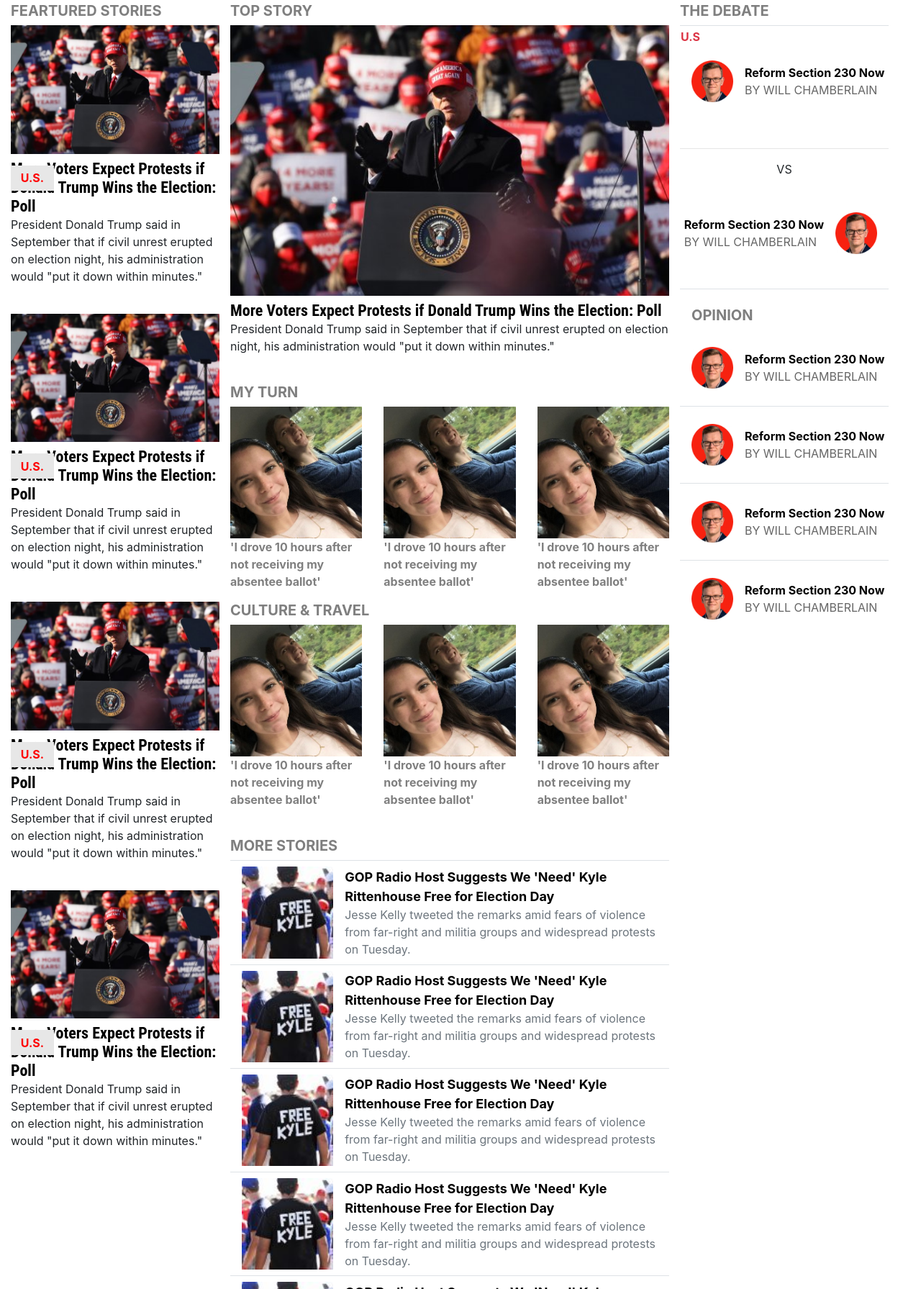
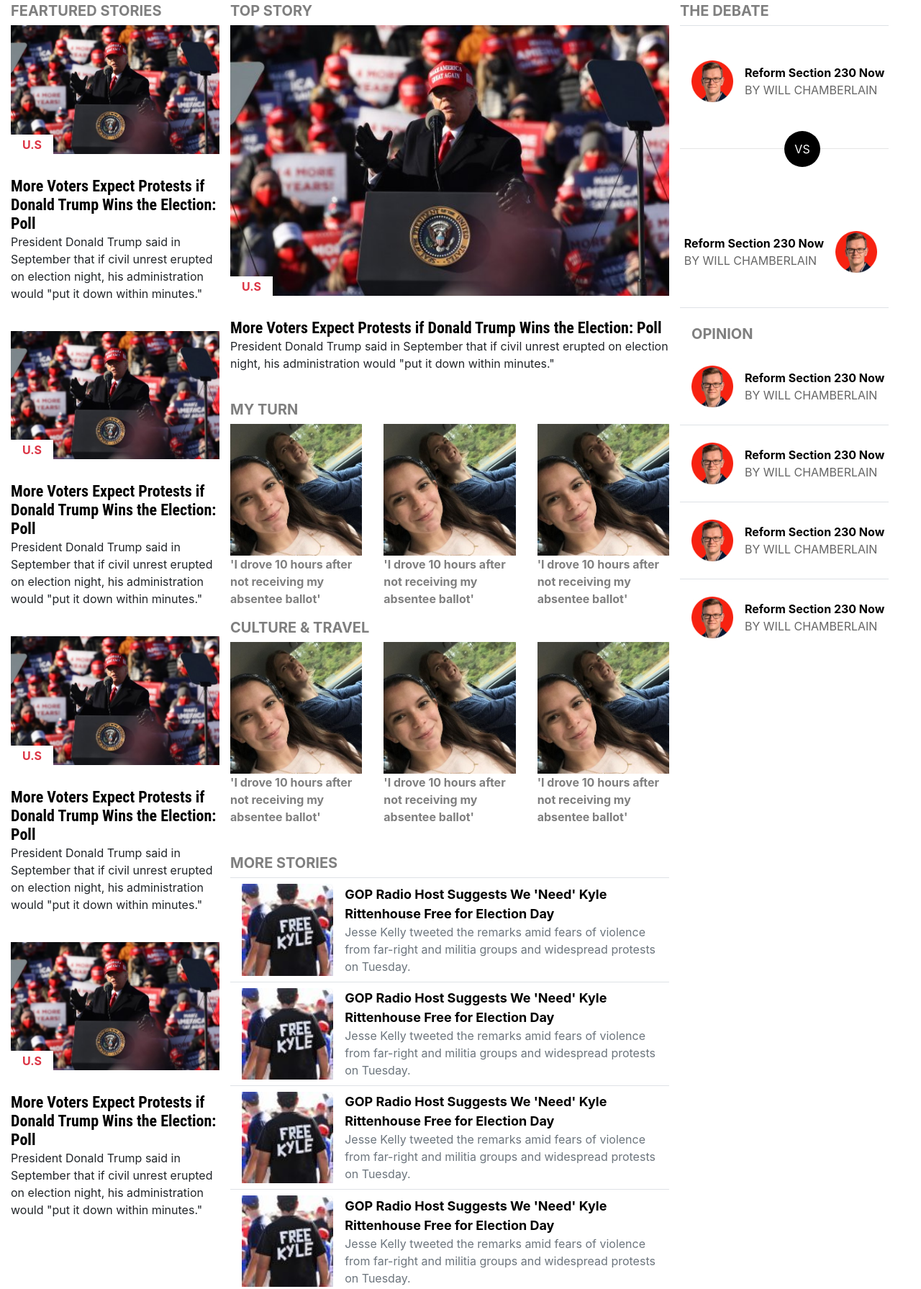
Before and after one commit to od-c0d3r/newsweek-clone, a plain HTML site: page index.html in a window 1280 px wide. Shown: the part 245-2036 px from the top of the page at 72% size. Drawn offline with nearby package versions, Linux system fonts and the light colour scheme.

Commit message:
finishing desktop site

```diff
--- a/index.html
+++ b/index.html
@@ -62,7 +62,7 @@
     <nav class="d-none d-sm-none d-md-none d-lg-block">
 
         <!-- BACKGROUND FIX -->
-        <div class="top-md-bar d-flex justify-content-between px-4 py-4">
+        <div class="navbar d-flex justify-content-between px-4 py-4">
 
             <div class="font-weight-bold text-white">
                 <div><i class="fas fa-cloud-sun"></i>23° Arizona, SW</div>
@@ -127,8 +127,8 @@
         <div class="top-story d-sm-block d-md-none">
             <h5 class="text-black-50 font-weight-bold">TOP STORY</h5>
             <figure class="main-img position-relative">
-                <img class="col-12 px-0" src="/imgs/top-story.png" alt="top-story">
-                <span class="corner-txt py-1 px-3 position-absolute bg-white font-weight-bolder text-danger">U.S
+                <img class="story-img col-12 px-0" src="/imgs/top-story.png" alt="top-story">
+                <span class="corner-txt py-1 px-3 bg-white font-weight-bolder text-danger">U.S
                 </span>
                 <figcaption class="py-2">
                     <a href="#"><strong>More Voters Expect Protests if Donald Trump Wins the Election:
@@ -143,9 +143,10 @@
                 <div class="row py-3">
                     <div class="col-12">
                         <h5 class="text-black-50 font-weight-bold">FEARTURED STORIES</h5>
-                        <figure>
-                            <img class="col-12 px-0" src="/imgs/top-story.png" alt="top-story">
-                            <div class="tags d-flex justify-content-center align-items-center">U.S.</div>
+                        <figure class="main-img position-relative">
+                            <img class="story-img col-12 px-0" src="/imgs/top-story.png" alt="top-story">
+                            <span class="corner-txt py-1 px-3 bg-white font-weight-bolder text-danger">U.S
+                            </span>
                             <figcaption class="py-2">
                                 <a href="#"><strong>More Voters Expect Protests if Donald Trump Wins the Election:
                                         Poll</strong></a>
@@ -157,9 +158,10 @@
                     </div>
 
                     <div class="col-12">
-                        <figure>
-                            <img class="col-12 px-0" src="/imgs/top-story.png" alt="top-story">
-                            <div class="tags d-flex justify-content-center align-items-center">U.S.</div>
+                        <figure class="main-img position-relative">
+                            <img class="story-img col-12 px-0" src="/imgs/top-story.png" alt="top-story">
+                            <span class="corner-txt py-1 px-3 bg-white font-weight-bolder text-danger">U.S
+                            </span>
                             <figcaption class="py-2">
                                 <a href="#"><strong>More Voters Expect Protests if Donald Trump Wins the Election:
                                         Poll</strong></a>
@@ -171,9 +173,10 @@
                     </div>
 
                     <div class="col-12">
-                        <figure>
-                            <img class="col-12 px-0" src="/imgs/top-story.png" alt="top-story">
-                            <div class="tags d-flex justify-content-center align-items-center">U.S.</div>
+                        <figure class="main-img position-relative">
+                            <img class="story-img col-12 px-0" src="/imgs/top-story.png" alt="top-story">
+                            <span class="corner-txt py-1 px-3 bg-white font-weight-bolder text-danger">U.S
+                            </span>
                             <figcaption class="py-2">
                                 <a href="#"><strong>More Voters Expect Protests if Donald Trump Wins the Election:
                                         Poll</strong></a>
@@ -185,9 +188,10 @@
                     </div>
 
                     <div class="col-12">
-                        <figure>
-                            <img class="col-12 px-0" src="/imgs/top-story.png" alt="top-story">
-                            <div class="tags d-flex justify-content-center align-items-center">U.S.</div>
+                        <figure class="main-img position-relative">
+                            <img class="story-img col-12 px-0" src="/imgs/top-story.png" alt="top-story">
+                            <span class="corner-txt py-1 px-3 bg-white font-weight-bolder text-danger">U.S
+                            </span>
                             <figcaption class="py-2">
                                 <a href="#"><strong>More Voters Expect Protests if Donald Trump Wins the Election:
                                         Poll</strong></a>
@@ -205,7 +209,7 @@
                     <h5 class="text-black-50 font-weight-bold">TOP STORY</h5>
                     <figure class="main-img position-relative">
                         <img class="col-12 px-0" src="/imgs/top-story.png" alt="top-story">
-                        <span class="corner-txt py-1 px-3 position-absolute bg-white font-weight-bolder text-danger">U.S
+                        <span class="corner-txt bg-white font-weight-bolder text-danger py-1 px-3">U.S
                         </span>
                         <figcaption class="py-2">
                             <a href="#"><strong>More Voters Expect Protests if Donald Trump Wins the Election:
@@ -482,7 +486,7 @@
                     </div>
 
                     <hr>
-                    <div id="cir" class="d-flex justify-content-center align-items-center">VS</div>
+                    <div class="circle d-flex justify-content-center align-items-center">VS</div>
 
                     <div class="d-flex align-items-center flex-row-reverse py-5 border-bottom">
                         <img class="px-3" src="/imgs/user1.png" alt="img">
@@ -639,7 +643,8 @@
                 <div class="col-12 col-md-6 col-lg-3">
                     <figure>
                         <img class="col-12 px-0" src="/imgs/d-t.jpg" alt="top-story">
-                        <div class="tags d-flex justify-content-center align-items-center">U.S.</div>
+                        <span class="corner-txt bg-white font-weight-bolder text-danger py-1 px-3">U.S
+                        </span>
                         <figcaption class="py-2">
                             <a href="#"><strong>More Voters Expect Protests if Donald Trump Wins the Election:
                                     Poll</strong></a>
@@ -653,7 +658,8 @@
                 <div class="col-12 col-md-6 col-lg-3">
                     <figure>
                         <img class="col-12 px-0" src="/imgs/d-t.jpg" alt="top-story">
-                        <div class="tags d-flex justify-content-center align-items-center">U.S.</div>
+                        <span class="corner-txt bg-white font-weight-bolder text-danger py-1 px-3">U.S
+                        </span>
                         <figcaption class="py-2">
                             <a href="#"><strong>More Voters Expect Protests if Donald Trump Wins the Election:
                                     Poll</strong></a>
@@ -667,7 +673,8 @@
                 <div class="col-12 col-md-6 col-lg-3">
                     <figure>
                         <img class="col-12 px-0" src="/imgs/d-t.jpg" alt="top-story">
-                        <div class="tags d-flex justify-content-center align-items-center">U.S.</div>
+                        <span class="corner-txt bg-white font-weight-bolder text-danger py-1 px-3">U.S
+                        </span>
                         <figcaption class="py-2">
                             <a href="#"><strong>More Voters Expect Protests if Donald Trump Wins the Election:
                                     Poll</strong></a>
@@ -681,7 +688,8 @@
                 <div class="col-12 col-md-6 col-lg-3">
                     <figure>
                         <img class="col-12 px-0" src="/imgs/d-t.jpg" alt="top-story">
-                        <div class="tags d-flex justify-content-center align-items-center">U.S.</div>
+                        <span class="corner-txt bg-white font-weight-bolder text-danger py-1 px-3">U.S
+                        </span>
                         <figcaption class="py-2">
                             <a href="#"><strong>More Voters Expect Protests if Donald Trump Wins the Election:
                                     Poll</strong></a>
@@ -695,7 +703,8 @@
                 <div class="col-12 col-md-6 col-lg-3">
                     <figure>
                         <img class="col-12 px-0" src="/imgs/d-t.jpg" alt="top-story">
-                        <div class="tags d-flex justify-content-center align-items-center">U.S.</div>
+                        <span class="corner-txt bg-white font-weight-bolder text-danger py-1 px-3">U.S
+                        </span>
                         <figcaption class="py-2">
                             <a href="#"><strong>More Voters Expect Protests if Donald Trump Wins the Election:
                                     Poll</strong></a>
@@ -709,7 +718,8 @@
                 <div class="col-12 col-md-6 col-lg-3">
                     <figure>
                         <img class="col-12 px-0" src="/imgs/d-t.jpg" alt="top-story">
-                        <div class="tags d-flex justify-content-center align-items-center">U.S.</div>
+                        <span class="corner-txt bg-white font-weight-bolder text-danger py-1 px-3">U.S
+                        </span>
                         <figcaption class="py-2">
                             <a href="#"><strong>More Voters Expect Protests if Donald Trump Wins the Election:
                                     Poll</strong></a>
@@ -723,7 +733,8 @@
                 <div class="col-12 col-md-6 col-lg-3">
                     <figure>
                         <img class="col-12 px-0" src="/imgs/d-t.jpg" alt="top-story">
-                        <div class="tags d-flex justify-content-center align-items-center">U.S.</div>
+                        <span class="corner-txt bg-white font-weight-bolder text-danger py-1 px-3">U.S
+                        </span>
                         <figcaption class="py-2">
                             <a href="#"><strong>More Voters Expect Protests if Donald Trump Wins the Election:
                                     Poll</strong></a>
@@ -737,7 +748,8 @@
                 <div class="col-12 col-md-6 col-lg-3">
                     <figure>
                         <img class="col-12 px-0" src="/imgs/d-t.jpg" alt="top-story">
-                        <div class="tags d-flex justify-content-center align-items-center">U.S.</div>
+                        <span class="corner-txt bg-white font-weight-bolder text-danger py-1 px-3">U.S
+                        </span>
                         <figcaption class="py-2">
                             <a href="#"><strong>More Voters Expect Protests if Donald Trump Wins the Election:
                                     Poll</strong></a>
--- a/styles.scss
+++ b/styles.scss
@@ -8,10 +8,6 @@ $primColor : #f72210;
 
 .txtprimColor {
     color: $primColor;
-}
-
-.top-md-bar {
-    background-color: $primColor;
 }
 
 .navbar {
@@ -31,18 +27,19 @@ $primColor : #f72210;
     }
 }
 
+.lg-nav {
+    .top {
+        background-color: $primColor;
+    }
+}
+
 .top-story,
 .featured-stories,
 .editor-pick {
 
-    .tags {
-        position: absolute;
-        bottom:171px;
-        width: 60px;
-        height: 35px;
-        background-color: #e7e7e7;
-        font-weight: 700;
-        color: red;
+    .corner-txt {
+        position: relative;
+        top: -25px;
     }
 
     a {
@@ -52,15 +49,12 @@ $primColor : #f72210;
     }
 }
 
-//  #cir {
-//             background-color:black!important;
-//             color : white;
-//             width:50px;
-//             height:50px;
-//             border-radius:50%;
-//             position: absolute;
-//         }
-
+.top-story {
+    .corner-txt {
+        position: relative;
+        top: -25px;
+    }
+}
 
 .debate,
 .opinin {
@@ -76,6 +70,17 @@ $primColor : #f72210;
 
     span {
         color: #666;
+    }
+
+    .circle {
+        background-color:black;
+        color : white;
+        width:50px;
+        height:50px;
+        border-radius:50%;
+        position: relative;
+        top: -41px;
+        left: 50%;
     }
 }
 
```
Also changed, not shown: styles.css, 1 other file.
